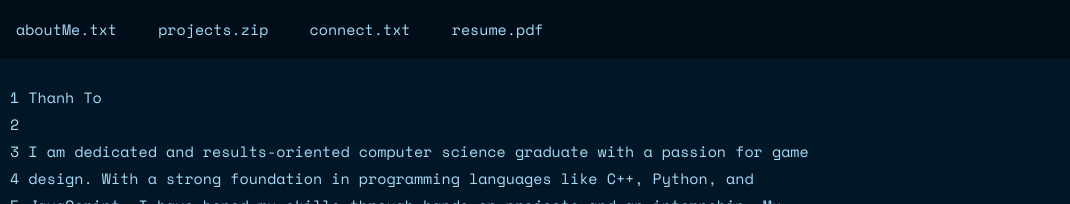
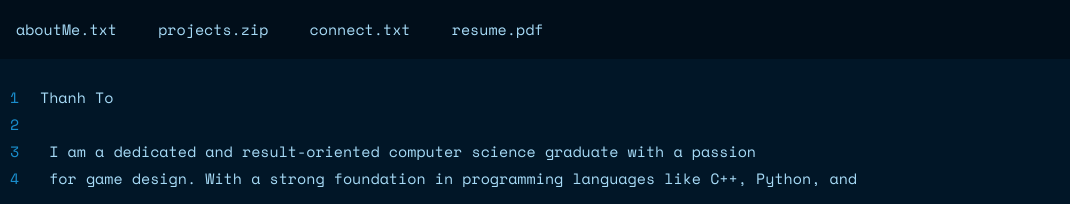
Before and after one commit to tthanhh-to/portfolio, a plain HTML site: page index.html in a window 1280 px wide. Shown: the top 204 px of the page, 0-1070 px from the left. Drawn offline with nearby package versions, Linux system fonts and the light colour scheme.

Commit message:
list items

```diff
--- a/index.html
+++ b/index.html
@@ -25,6 +25,13 @@
         <!-- About Section -->
         <section id="about" class="page active">
             <img src="./images/profPic.jpg" alt="Profile">
+            <ol type="1">
+                <li id = "codeOrg">Thanh To</li>
+                <li id = "codeOrg"> </li>
+                <li id = "codeOrg"> I am a dedicated and result-oriented computer science graduate with a passion</li>
+                <li id = "codeOrg"> for game design. With a strong foundation in programming languages like C++, Python, and </li>
+
+            </ol>
             <p>1 Thanh To
                 <br>2
                 <br>3 I am dedicated and results-oriented computer science graduate with a passion for game
--- a/styles.css
+++ b/styles.css
@@ -80,6 +80,24 @@ main {
     background-color: #011627;
 }
 
+ol {
+    counter-reset: item;
+    margin-left: 0;
+    padding-left: 0;
+  }
+  #codeOrg {
+    display: block;
+    margin-left: 2em;
+  }
+
+  #codeOrg::before {
+    color: #1a8dcc;
+    display: inline-block;
+    content: counter(item) " ";
+    counter-increment: item;
+    width: 2em;
+    margin-left: -2em;
+  }
 a:link {
     color: #a7dbf7;
   }
@@ -106,11 +124,3 @@ footer {
     text-align: center;
     padding: 1rem 0;
 }
-
-/* Basic responsive adjustments */
-/* @media (max-width: 768px) {
-    nav li {
-        display: block; /* Stack navigation on smaller screens */
-        margin: 0.5rem 0;
-    }
-}  */
```
